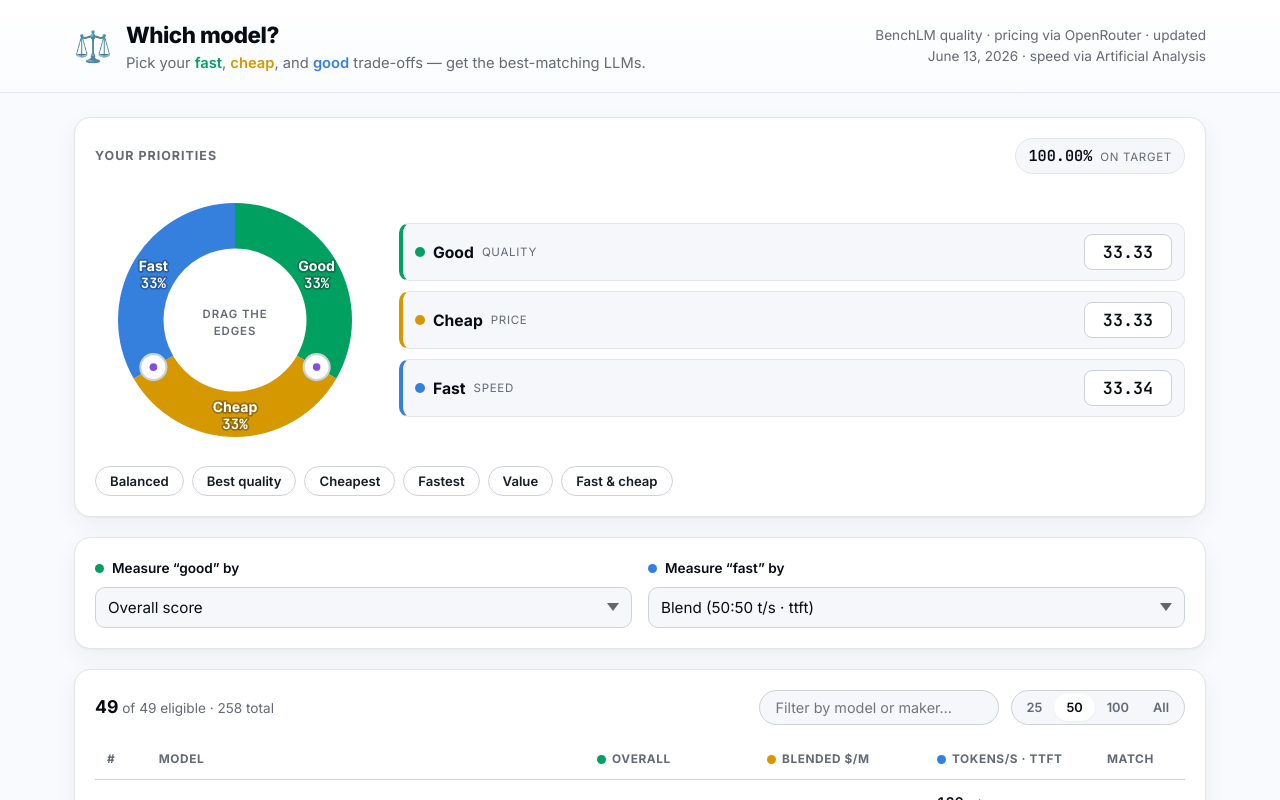
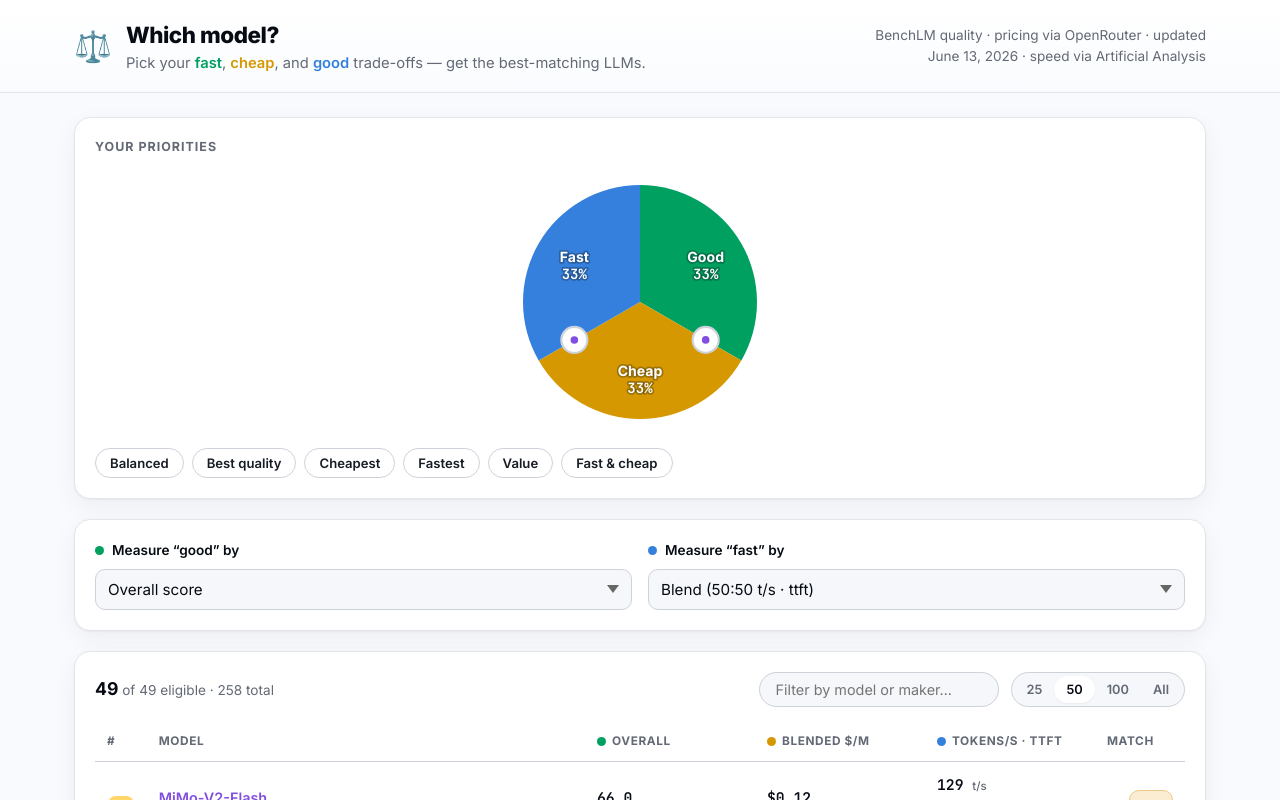
Before and after one commit to chlnga/models-pie, a React (Vite) app: page / in a window 1280 px wide. Shown: the top 800 px of the page. Built offline with nearby package versions, Linux system fonts and the light colour scheme.

Commit message:
UX tweaks

```diff
--- a/src/components/WeightControls.tsx
+++ b/src/components/WeightControls.tsx
@@ -1,16 +1,10 @@
-import type { Dimension, Weights } from '../types';
+import type { Weights } from '../types';
 import WeightPie from './WeightPie';
 
 interface WeightControlsProps {
   weights: Weights;
   onWeightsChange: (w: Weights) => void;
 }
-
-const DIMENSIONS: { key: Dimension; label: string; hint: string }[] = [
-  { key: 'good', label: 'Good', hint: 'Quality' },
-  { key: 'cheap', label: 'Cheap', hint: 'Price' },
-  { key: 'fast', label: 'Fast', hint: 'Speed' },
-];
 
 const PRESETS: { name: string; weights: Weights }[] = [
   { name: 'Balanced', weights: { good: 33.34, cheap: 33.33, fast: 33.33 } },
@@ -21,77 +15,16 @@ const PRESETS: { name: string; weights: Weights }[] = [
   { name: 'Fast & cheap', weights: { good: 0, cheap: 50, fast: 50 } },
 ];
 
-function clampPercent(value: number): number {
-  if (!Number.isFinite(value) || value < 0) return 0;
-  if (value > 100) return 100;
-  return value;
-}
-
-const KEYS: Dimension[] = ['good', 'cheap', 'fast'];
-
 export default function WeightControls({ weights, onWeightsChange }: WeightControlsProps) {
-  const total = weights.good + weights.cheap + weights.fast;
-  const rounded = Math.round(total * 100) / 100;
-  const onTarget = Math.abs(rounded - 100) < 0.01;
-
-  const setDim = (dim: Dimension, value: number) => {
-    const v = clampPercent(value);
-    const next: Weights = { ...weights };
-    next[dim] = v;
-    const others = KEYS.filter((k) => k !== dim);
-    const a = weights[others[0]];
-    const b = weights[others[1]];
-    const rem = 100 - v;
-    if (a + b <= 0) {
-      next[others[0]] = rem / 2;
-      next[others[1]] = rem / 2;
-    } else {
-      next[others[0]] = (rem * a) / (a + b);
-      next[others[1]] = (rem * b) / (a + b);
-    }
-    next[others[0]] = Math.round(next[others[0]] * 100) / 100;
-    next[others[1]] = Math.round(next[others[1]] * 100) / 100;
-    onWeightsChange(next);
-  };
-
   return (
     <section className="panel weights">
       <div className="panel__head">
         <h2 className="panel__title">Your priorities</h2>
-        <div className="weights__total" data-ok={onTarget}>
-          <span className="weights__total-value">{rounded.toFixed(2)}%</span>
-          <span className="weights__total-hint">
-            {onTarget ? 'on target' : 'should total 100%'}
-          </span>
-        </div>
       </div>
 
       <div className="weights__body">
         <div className="weights__pie">
           <WeightPie weights={weights} onWeightsChange={onWeightsChange} />
-        </div>
-
-        <div className="weights__inputs">
-          {DIMENSIONS.map(({ key, label, hint }) => (
-            <div key={key} className={`weight weight--${key}`}>
-              <label className="weight__label" htmlFor={`weight-${key}`}>
-                <span className={`dot dot--${key}`} aria-hidden="true" />
-                <span className="weight__name">{label}</span>
-                <span className="weight__hint">{hint}</span>
-              </label>
-              <input
-                id={`weight-${key}`}
-                className="weight__number"
-                type="number"
-                inputMode="decimal"
-                min={0}
-                max={100}
-                step={0.01}
-                value={weights[key]}
-                onChange={(e) => setDim(key, parseFloat(e.target.value))}
-              />
-            </div>
-          ))}
         </div>
       </div>
 
--- a/src/components/WeightPie.tsx
+++ b/src/components/WeightPie.tsx
@@ -13,8 +13,7 @@ const SIZE = 240;
 const CX = 120;
 const CY = 120;
 const R_OUTER = 108;
-const R_INNER = 66;
-const R_MID = (R_OUTER + R_INNER) / 2;
+const R_MID = 70;
 const HANDLE_R = 12;
 const FAN = 9;
 
@@ -29,19 +28,16 @@ function polar(r: number, thetaDeg: number): { x: number; y: number } {
   return { x: CX + r * Math.sin(t), y: CY - r * Math.cos(t) };
 }
 
-function annularPath(theta0: number, theta1: number): string {
+function piePath(theta0: number, theta1: number): string {
   const span = Math.min(theta1 - theta0, 359.999);
   const a1 = theta0 + span;
-  const o0 = polar(R_OUTER, theta0);
-  const o1 = polar(R_OUTER, a1);
-  const i1 = polar(R_INNER, a1);
-  const i0 = polar(R_INNER, theta0);
+  const p0 = polar(R_OUTER, theta0);
+  const p1 = polar(R_OUTER, a1);
   const large = span > 180 ? 1 : 0;
   return [
-    `M ${o0.x.toFixed(2)} ${o0.y.toFixed(2)}`,
-    `A ${R_OUTER} ${R_OUTER} 0 ${large} 1 ${o1.x.toFixed(2)} ${o1.y.toFixed(2)}`,
-    `L ${i1.x.toFixed(2)} ${i1.y.toFixed(2)}`,
-    `A ${R_INNER} ${R_INNER} 0 ${large} 0 ${i0.x.toFixed(2)} ${i0.y.toFixed(2)}`,
+    `M ${CX} ${CY}`,
+    `L ${p0.x.toFixed(2)} ${p0.y.toFixed(2)}`,
+    `A ${R_OUTER} ${R_OUTER} 0 ${large} 1 ${p1.x.toFixed(2)} ${p1.y.toFixed(2)}`,
     'Z',
   ].join(' ');
 }
@@ -216,13 +212,13 @@ export default function WeightPie({ weights, onWeightsChange }: WeightPieProps)
             className={`pie__slice pie__slice--${s.key}`}
             cx={CX}
             cy={CY}
-            r={R_MID}
+            r={R_OUTER}
           />
         ) : (
           <path
             key={s.key}
             className={`pie__slice pie__slice--${s.key}`}
-            d={annularPath(s.t0, s.t1)}
+            d={piePath(s.t0, s.t1)}
             strokeWidth={0}
           />
         ),
@@ -264,12 +260,6 @@ export default function WeightPie({ weights, onWeightsChange }: WeightPieProps)
         onKeyDown={onKeyDown('cheapFast')}
       />
 
-      <text className="pie__hint" x={CX} y={CY - 2} textAnchor="middle" aria-hidden="true">
-        drag the
-      </text>
-      <text className="pie__hint" x={CX} y={CY + 14} textAnchor="middle" aria-hidden="true">
-        edges
-      </text>
     </svg>
   );
 }
--- a/src/styles.css
+++ b/src/styles.css
@@ -171,111 +171,13 @@ a:hover {
   color: var(--muted);
 }
 
-.weights__total {
+.weights__body {
   display: flex;
-  align-items: baseline;
-  gap: 8px;
-  padding: 6px 12px;
-  border-radius: 999px;
-  background: var(--surface-2);
-  border: 1px solid var(--border);
-}
-.weights__total[data-ok='false'] {
-  background: var(--cheap-soft);
-  border-color: oklch(85% 0.09 80);
-}
-.weights__total-value {
-  font-family: var(--mono);
-  font-weight: 600;
-  font-size: 0.95rem;
-  color: var(--text-strong);
-}
-.weights__total-hint {
-  font-size: 0.72rem;
-  text-transform: uppercase;
-  letter-spacing: 0.06em;
-  color: var(--muted);
-}
-.weights__total[data-ok='false'] .weights__total-hint {
-  color: oklch(48% 0.13 60);
-}
-
-.weights__body {
-  display: grid;
-  grid-template-columns: minmax(240px, 280px) 1fr;
-  gap: 24px;
-  align-items: center;
+  justify-content: center;
 }
 .weights__pie {
   display: flex;
   justify-content: center;
-}
-.weights__inputs {
-  display: flex;
-  flex-direction: column;
-  gap: 10px;
-}
-
-.weight {
-  display: flex;
-  align-items: center;
-  justify-content: space-between;
-  gap: 12px;
-  border: 1px solid var(--border);
-  border-left: 4px solid var(--border-strong);
-  border-radius: var(--radius-sm);
-  padding: 10px 12px;
-  background: var(--surface-2);
-}
-.weight--good { border-left-color: var(--good); }
-.weight--cheap { border-left-color: var(--cheap); }
-.weight--fast { border-left-color: var(--fast); }
-
-.weight__label {
-  display: flex;
-  align-items: center;
-  gap: 8px;
-  cursor: pointer;
-}
-.weight__label .dot {
-  width: 10px;
-  height: 10px;
-}
-.weight__name {
-  font-weight: 700;
-  font-size: 0.98rem;
-  color: var(--text-strong);
-}
-.weight__hint {
-  font-size: 0.72rem;
-  text-transform: uppercase;
-  letter-spacing: 0.06em;
-  color: var(--muted);
-}
-
-.weight__number {
-  width: 88px;
-  font-family: var(--mono);
-  font-size: 1.05rem;
-  font-weight: 600;
-  text-align: center;
-  color: var(--text-strong);
-  background: var(--surface);
-  border: 1px solid var(--border-strong);
-  border-radius: 8px;
-  padding: 6px;
-  -moz-appearance: textfield;
-  flex-shrink: 0;
-}
-.weight__number::-webkit-outer-spin-button,
-.weight__number::-webkit-inner-spin-button {
-  -webkit-appearance: none;
-  margin: 0;
-}
-.weight__number:focus {
-  outline: none;
-  border-color: var(--accent);
-  box-shadow: 0 0 0 3px oklch(56% 0.21 295 / 0.15);
 }
 
 .pie {
@@ -304,15 +206,6 @@ a:hover {
 .pie__label-pct {
   font-family: var(--mono);
 }
-.pie__hint {
-  fill: var(--muted);
-  font-size: 10.5px;
-  font-weight: 600;
-  text-transform: uppercase;
-  letter-spacing: 0.08em;
-  pointer-events: none;
-}
-
 .pie__handle {
   cursor: grab;
   outline: none;
@@ -522,7 +415,7 @@ a:hover {
   border-bottom: 0;
 }
 .table tbody tr.is-low-confidence {
-  opacity: 0.5;
+  opacity: 0.65;
 }
 
 .col-rank { width: 44px; text-align: center; }
@@ -677,10 +570,6 @@ a:hover {
     text-align: left;
   }
 
-  .weights__body {
-    grid-template-columns: 1fr;
-  }
-
   .results__toolbar {
     align-items: stretch;
   }
```
